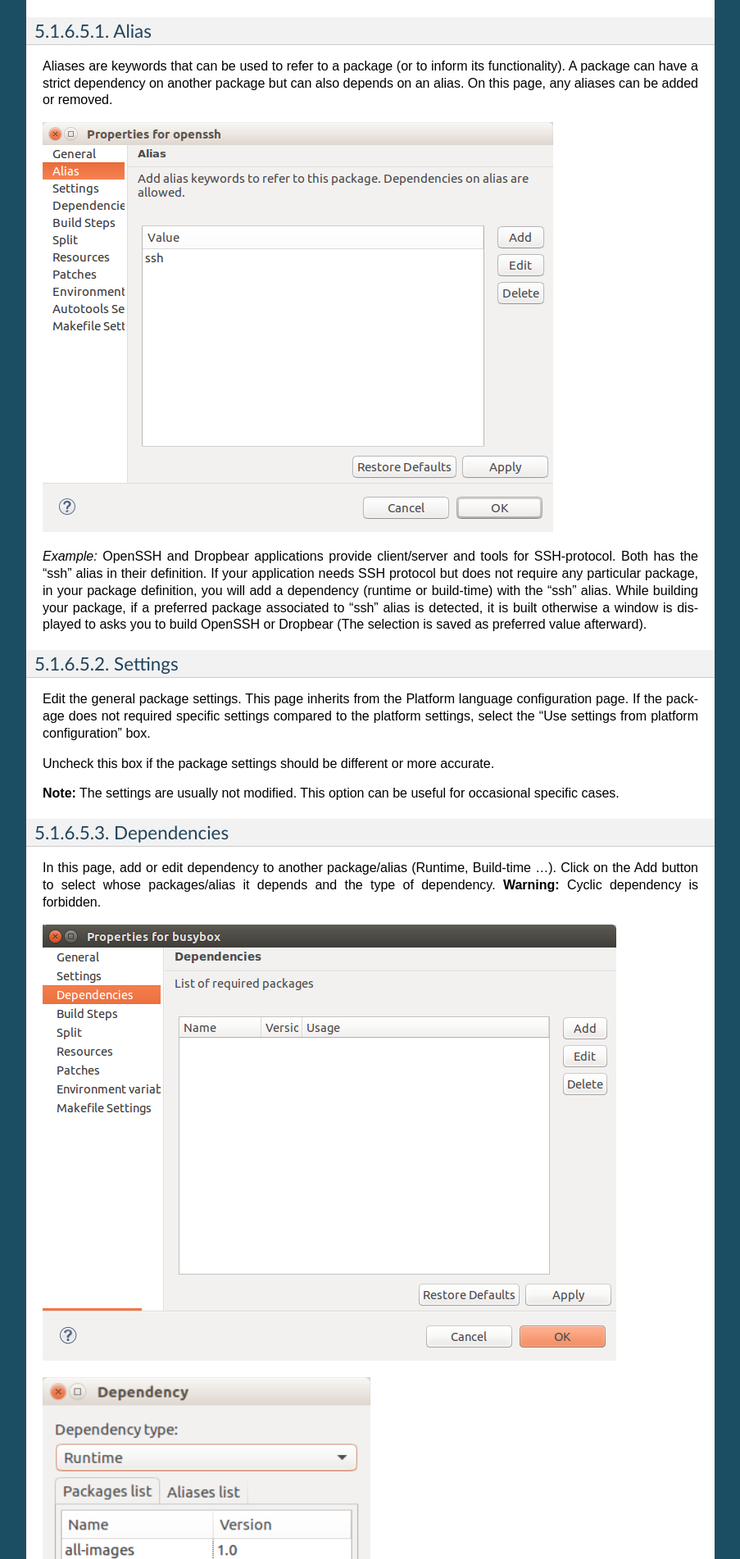
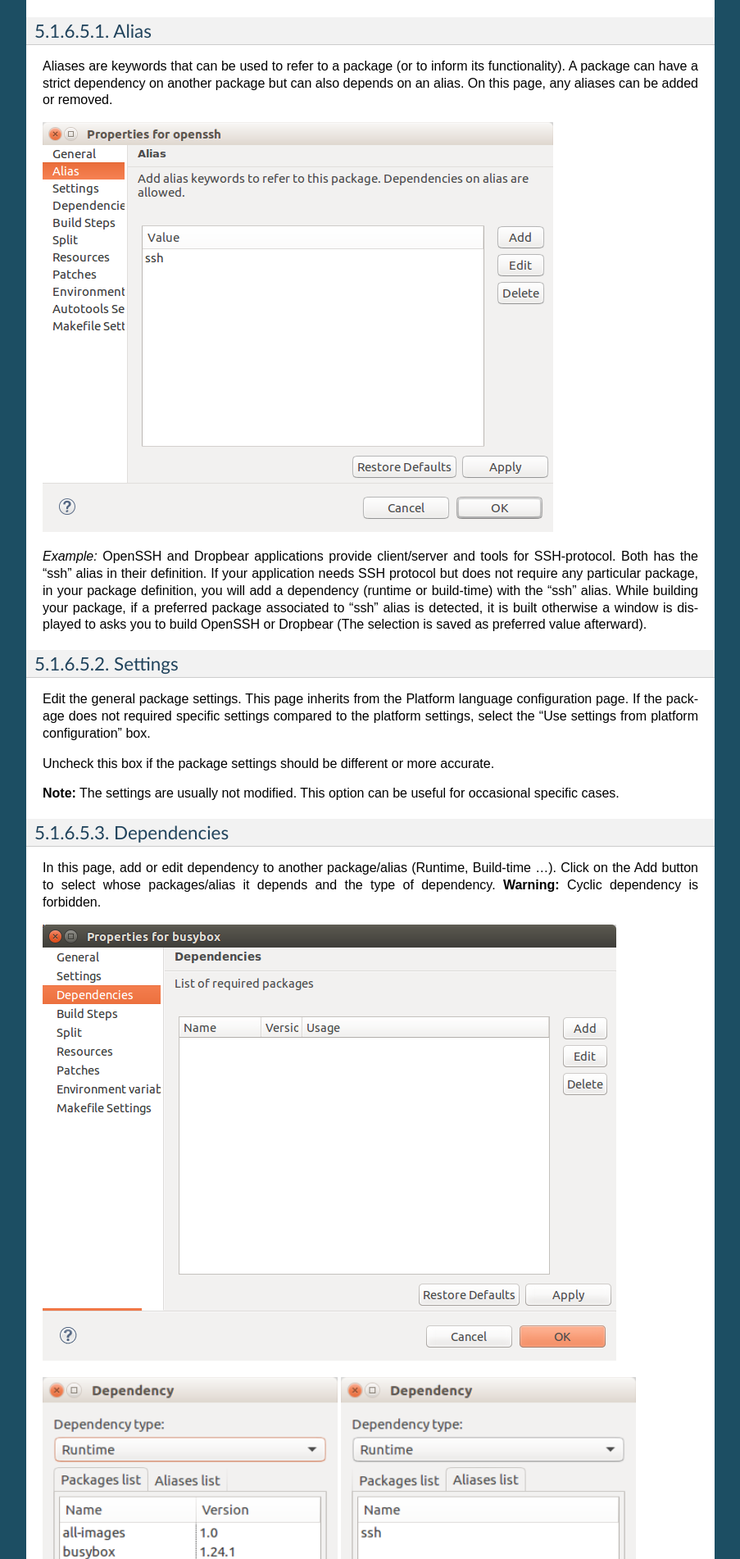
Before and after one commit to Tarek92l/testreadthedoc, a Sphinx documentation site: the page built from docs/gettingstarted/platform_edit.rst, in a window 1280 px wide. Shown: the part 4498-6400 px from the top of the page at 82% size, without its empty margins (198-1101 px from the left). Built offline with Sphinx 7.4.7, drawn with Linux system fonts in a browser that asks for light colours; pages that are not in the unit, such as notebooks, are missing from menus.

Commit message:
Update platform_edit.rst

```diff
--- a/docs/gettingstarted/platform_edit.rst
+++ b/docs/gettingstarted/platform_edit.rst
@@ -216,10 +216,10 @@ forbidden.
 |pic1| |pic2|
 
 .. |pic1| image:: ../images/gettingstarted/ac6platform/platform_edit9.png
-   :width: 50%
+   :width: 45%
 
 .. |pic2| image:: ../images/gettingstarted/ac6platform/platform_edit10.png
-   :width: 50%
+   :width: 45%
 
 When a dependency is set, a link is defined between the tasks from the
 two packages and the complete build sequence is updated following the
```
